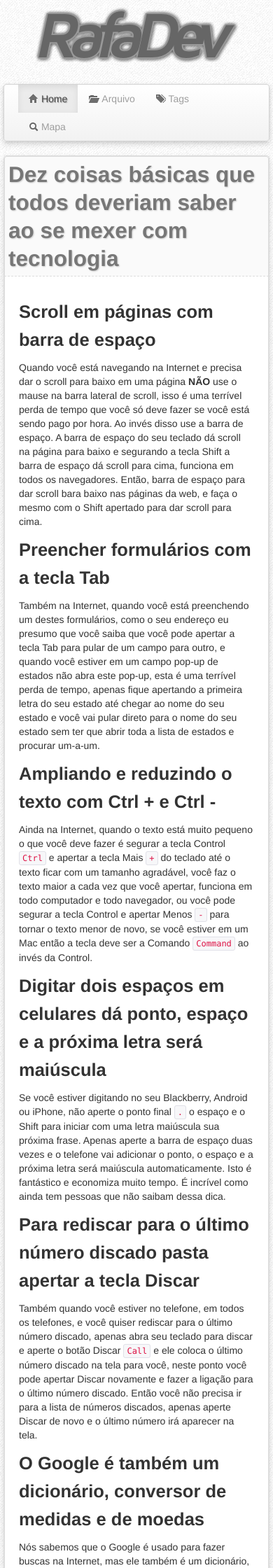
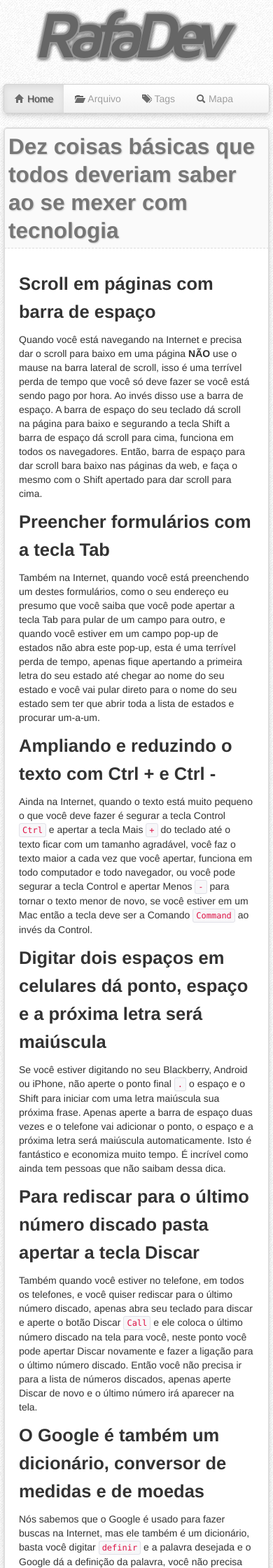
Before and after one commit to rafadev7/RafaDev.com, a Jekyll site: the page built from index.html, in a window 390 px wide. Shown: the top 2240 px of the page at 70% size. Built offline with Jekyll 4.4.1, drawn with Linux system fonts in a browser that asks for light colours; the list of posts is cut into pages by our own code; comment, search, counter and statistics services are not loaded.

Commit message:
Compressing images

```diff
--- a/_includes/share-page.html
+++ b/_includes/share-page.html
@@ -1,11 +1,11 @@
 <h4><i class="icon-share"></i> Para compartilhar</h4>
 <!-- Twitter tag. -->
-<a href="https://twitter.com/share" class="twitter-share-button" data-url="http://rafadev.com" data-text="RafaDev - I'm a madman in a world where smart people manofacture atomic bombs." data-lang="pt">Tweetar</a>
+<a href="https://twitter.com/share" class="twitter-share-button" data-url="rafadev.com" data-text="RafaDev - I'm a madman in a world where smart people manofacture atomic bombs." data-lang="pt">Tweetar</a>
 
 <!-- Facebook tag. -->
-<iframe src="http://www.facebook.com/plugins/like.php?href={{ site.url }}&;layout=standard&<br>
+<iframe src="http://www.facebook.com/plugins/like.php?href=rafadev.com&;layout=standard&<br>
 2.
 show_faces=false&width=380&action=like&colorscheme=light&height=25&locale=pt_BR" scrolling="no" frameborder="0" style="border:none; overflow:hidden; width:250px; height:25px;" allowTransparency="true"></iframe>
 
 <!-- GooglePlus tag. -->
-<div class="g-plusone" data-size="tall" data-annotation="inline" data-width="300"  data-href="{{ site.url }}"></div>
+<div class="g-plusone" data-size="tall" data-annotation="inline" data-width="300"  data-href="rafadev.com"></div>
--- a/css/style.css
+++ b/css/style.css
@@ -33,6 +33,12 @@
   -webkit-box-shadow: 0 4px 8px rgba(0,0,0,.15);
   -moz-box-shadow: 0 4px 8px rgba(0,0,0,.15);
   box-shadow: 0 4px 8px rgba(0,0,0,.15);
+}
+@media (max-width: 767px){
+  .navbar-inner {
+    padding-right: 0;
+    padding-left: 0;
+  }
 }
 .navbar .nav {
   margin-right: 0;
```
Also changed, not shown: img/cc-by.png, img/cc-cc.png, img/github-icon.png, img/glyphicons-halflings.png, img/icon-feed.png, img/portifolio/giraestoque-thumbnail.png, img/portifolio/giraestoque.png, img/rafadev-logo.png.
